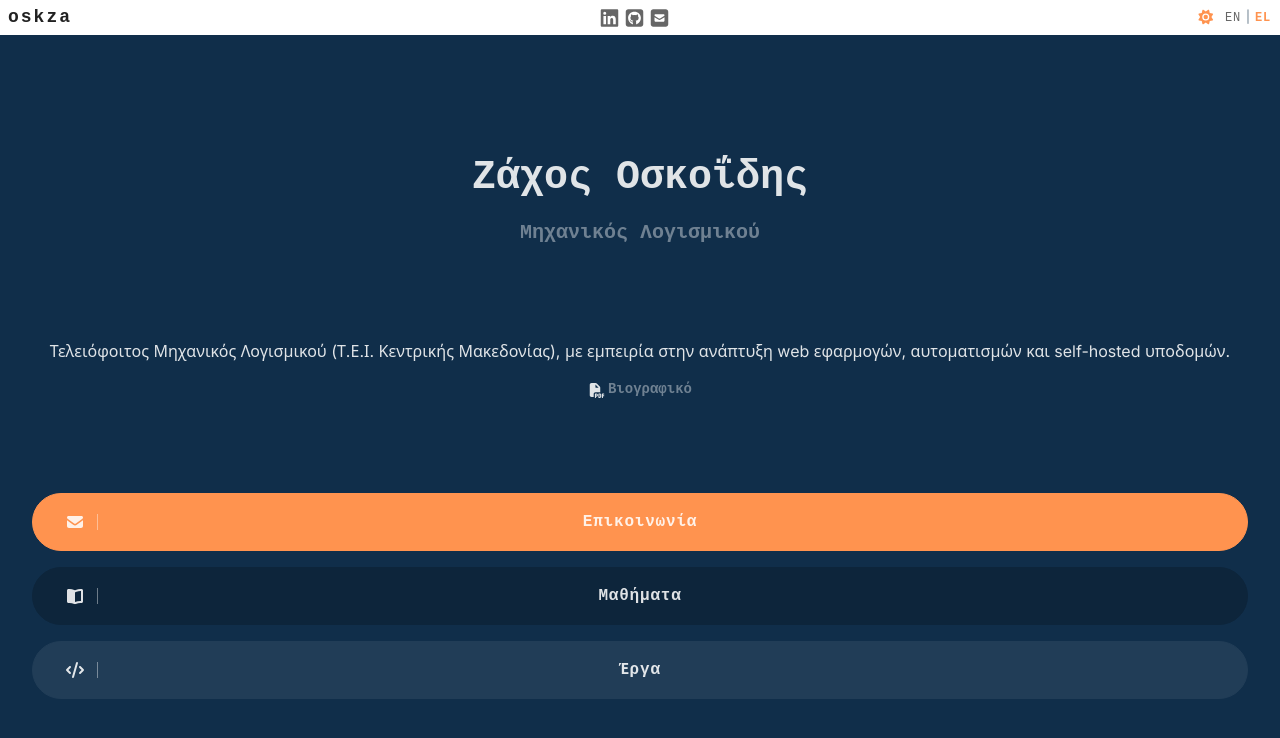
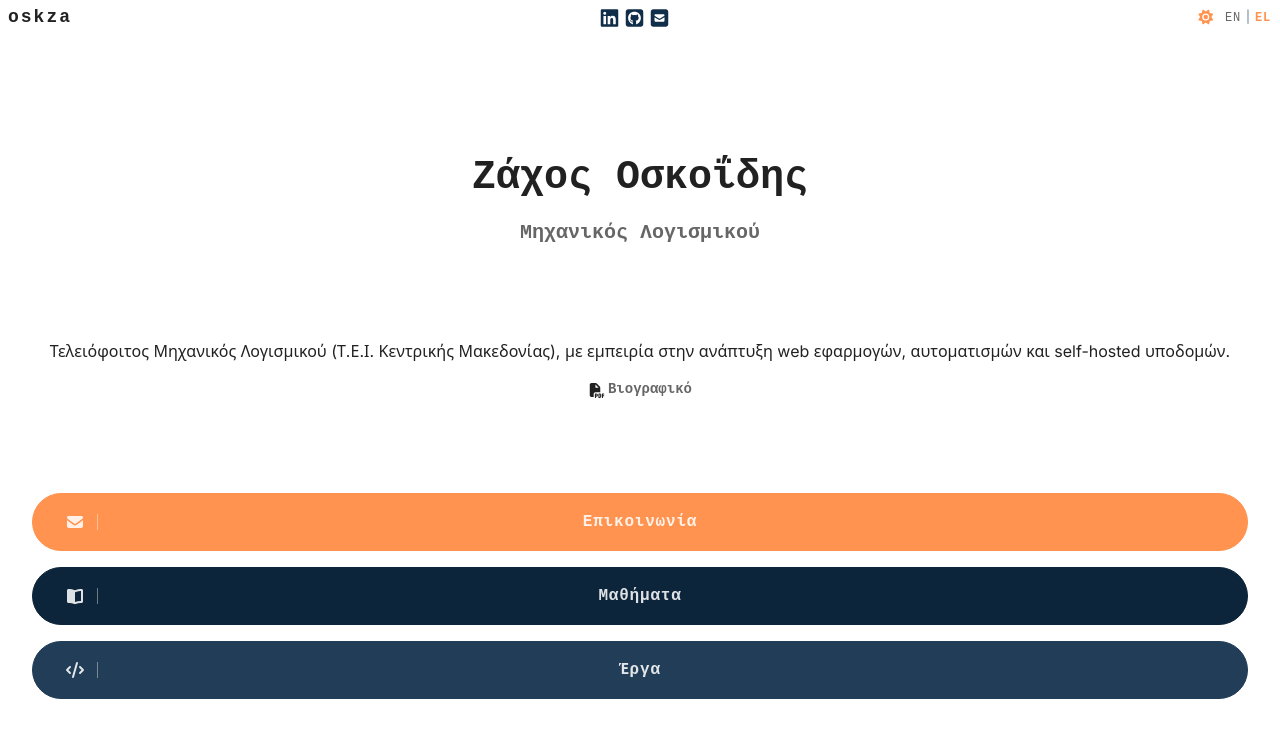
Before and after one commit to oskza/oskza-web, a Vue app: page / in a window 1280 px wide. Shown: the top 738 px of the page. Built offline with nearby package versions, Linux system fonts and the light colour scheme; a web font is replaced by a local one.

Commit message:
Changed colors

```diff
--- a/src/components/layout/AppTopbar.vue
+++ b/src/components/layout/AppTopbar.vue
@@ -18,6 +18,6 @@ import AppSettings from './AppSettings.vue'
   justify-content: space-between;
   align-items: center;
   padding: var(--spacing-2xs) var(--spacing-xs);
-  color: var(--muted-text-color);
+  color: var(--primary-color);
 }
 </style>
--- a/src/pages/CoursesPage/CourseTag.vue
+++ b/src/pages/CoursesPage/CourseTag.vue
@@ -19,6 +19,7 @@ const { course } = defineProps({
   font-size: var(--font-xs);
   font-weight: 600;
   background-color: var(--primary-color);
+  color: var(--text-on-primary-color);
   border-radius: 3px;
 }
 </style>
--- a/src/pages/HomePage/ResumeLink.vue
+++ b/src/pages/HomePage/ResumeLink.vue
@@ -22,5 +22,5 @@ const { locale } = useI18n()
   font-weight: 600;
 }
 
-.text { color: var(--muted-text-on-primary-color); }
+.text { color: var(--muted-text-color); }
 </style>
--- a/src/pages/HomePage/index.vue
+++ b/src/pages/HomePage/index.vue
@@ -25,8 +25,6 @@ import CTABtnList from './CTABtnList.vue'
   justify-content: space-evenly;
   gap: var(--spacing-lg);
   padding: var(--spacing-3xl) var(--spacing-xl) var(--spacing-xl);
-  background-color: var(--header-bg-color);
-  color: var(--header-text-color);
 }
 
 .profile {
@@ -43,7 +41,7 @@ import CTABtnList from './CTABtnList.vue'
 .position {
   font-size: var(--font-xl);
   line-height: 1.7rem;
-  color: var(--muted-text-on-primary-color);
+  color: var(--muted-text-color);
 }
 
 .details {
```
